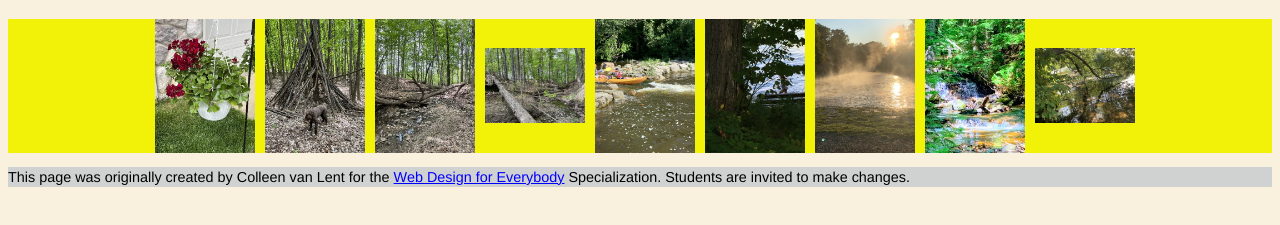
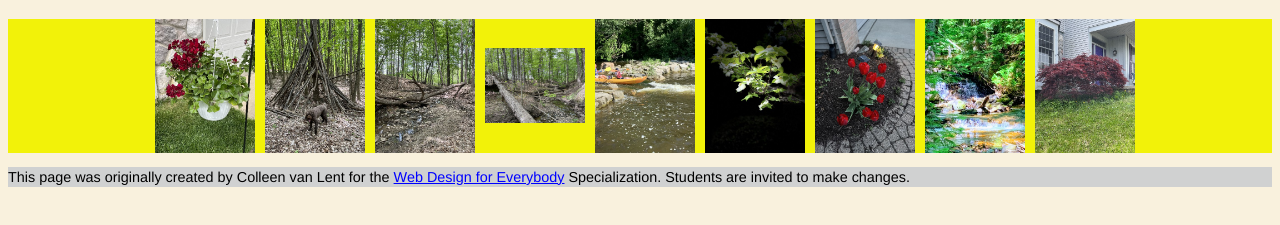
Before and after one commit to lucantale92/SecondoEsercizioCorsoCSS, a plain HTML site: page parks.html in a window 1280 px wide. Shown: the part 323-548 px from the top of the page. Drawn offline with Linux system fonts and the light colour scheme.

Commit message:
ultimo sultimo

```diff
--- a/parks.html
+++ b/parks.html
@@ -30,10 +30,10 @@
       <img src="images/downed_tree.jpg" alt="a downed tree crossign a stream" width="100">
       <img src="images/fort_in_woods.jpg" alt="a small fort made of branches" width="100">
       <img src="images/huron_river_cascades.jpg" alt=" two people on a kayak approaching some small rapids" width="100">
-      <img src="images/lake_view.jpg" alt="a glimpse of a child running along a lake obscured by branches" width="100">
-      <img src="images/mist_over_huron_river.jpg" alt="the mist rising over a river in the morning" width="100">
+      <img src="images/white_buds_on_tree.jpg" alt="a glimpse of a child running along a lake obscured by branches" width="100">
+      <img src="images/tulips.jpg" alt="the mist rising over a river in the morning" width="100">
       <img src="images/munising.jpg" alt="small waterfall" width="100">
-      <img src="images/reflected_tree.jpg" alt="reflection of a lake and trees" width="100">
+      <img src="images/red_maple.jpg" alt="reflection of a lake and trees" width="100">
 
     </div>
 
```
